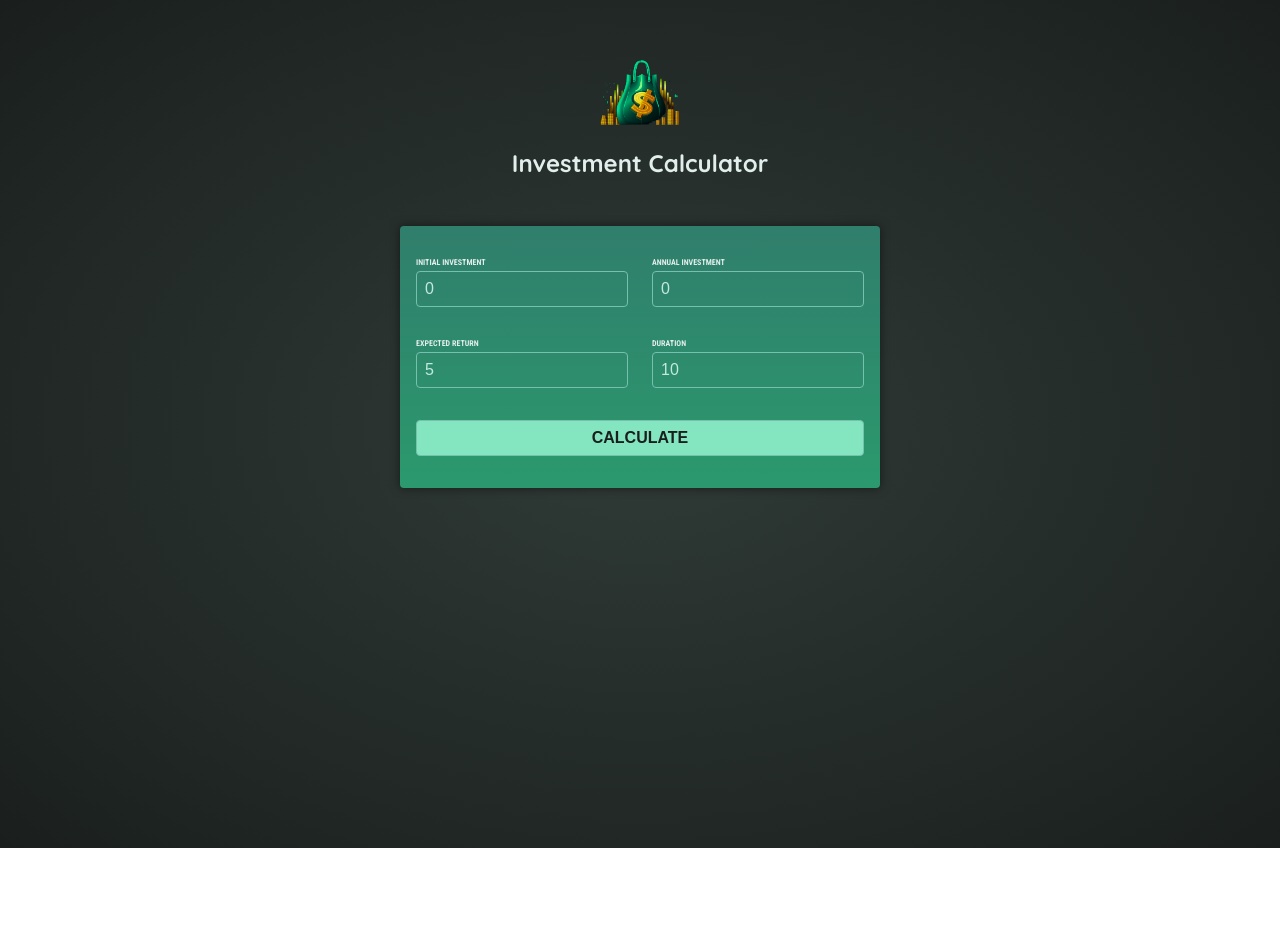
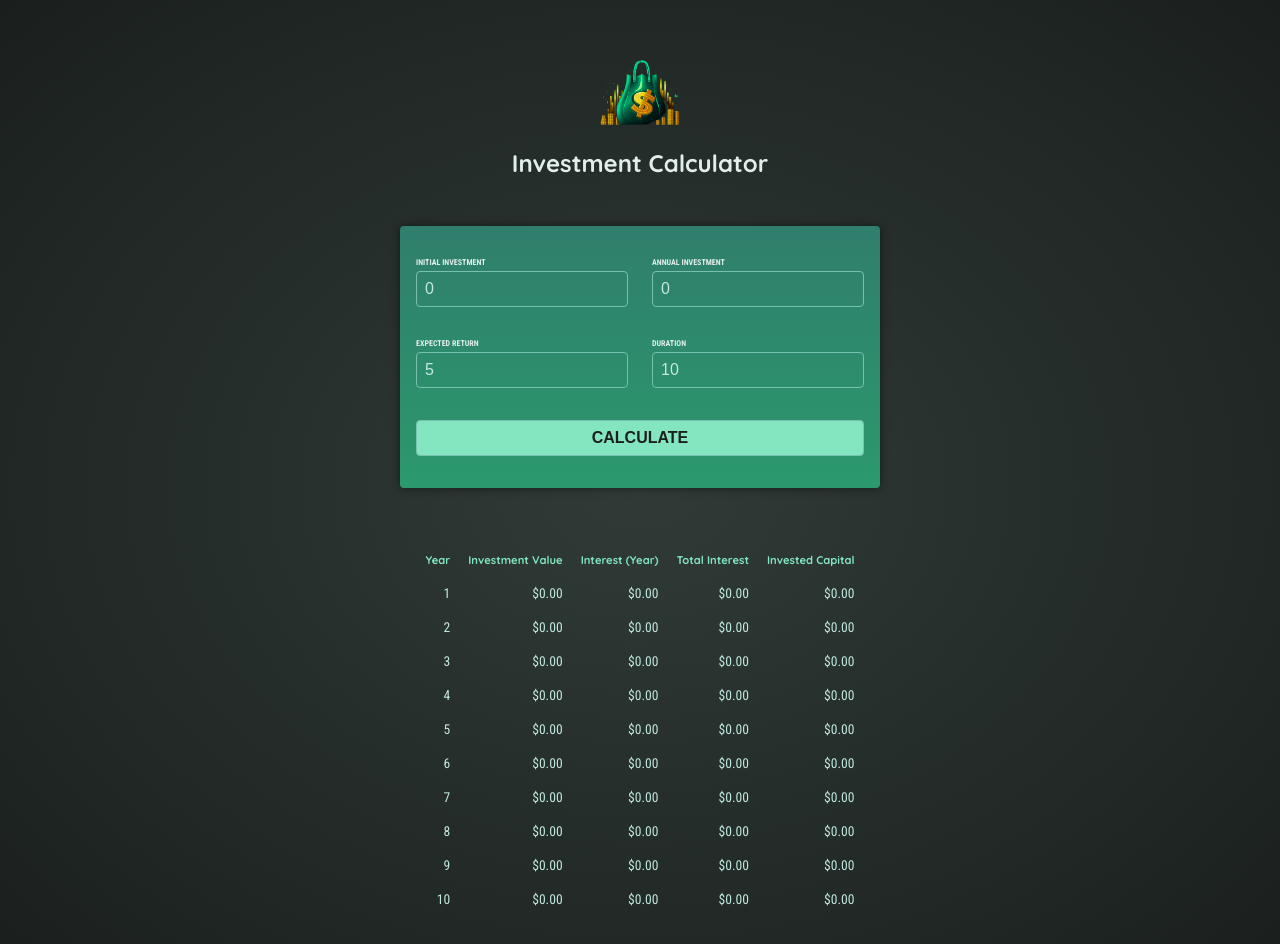
Before and after one commit to NohraJSeif/InvestmentCalculator, an Angular app: page / in a window 1280 px wide. Both pictures are taken after a click on the button "CALCULATE". Shown: the top 944 px of the page. Before the commit the page ends 848 px from the top, so only its background shows below. Built offline with nearby package versions, Linux system fonts and the light colour scheme.

Commit message:
adding investment results in a table

```diff
--- a/src/app/app.component.html
+++ b/src/app/app.component.html
@@ -1,2 +1,3 @@
 <app-header />
 <app-user-input (calculate)="onCalculateInvestmentResults($event)" />
+<app-investment-results [results]="resultsData" />
--- a/src/app/app.component.ts
+++ b/src/app/app.component.ts
@@ -3,14 +3,24 @@ import { Component } from '@angular/core';
 import { HeaderComponent } from './header/header.component';
 import { UserInputComponent } from './user-input/user-input.component';
 import type { InvestmentInput } from './investment-input.module';
+import { InvestmentResultsComponent } from './investment-results/investment-results.component';
 
 @Component({
   selector: 'app-root',
   standalone: true,
   templateUrl: './app.component.html',
-  imports: [HeaderComponent, UserInputComponent],
+  imports: [HeaderComponent, UserInputComponent, InvestmentResultsComponent],
 })
 export class AppComponent {
+  resultsData?: {
+    year: number;
+    interest: number;
+    valueEndOfYear: number;
+    annualInvestment: number;
+    totalInterest: number;
+    totalAmountInvested: number;
+  }[];
+
   onCalculateInvestmentResults(data: InvestmentInput) {
     const { initialInvestment, annualInvestment, expectedReturn, duration } =
       data;
@@ -32,7 +42,7 @@ export class AppComponent {
         totalAmountInvested: initialInvestment + annualInvestment * year,
       });
     }
-    console.log(annualData);
-    return annualData;
+
+    this.resultsData = annualData;
   }
 }
--- a/src/app/investment-results/investment-results.component.html
+++ b/src/app/investment-results/investment-results.component.html
@@ -1,5 +1,6 @@
-<p>Please enter some values to calculate.</p>
-
+<!-- @if (!results) {
+<p class="center">Please enter some values to calculate.</p>
+} @else { -->
 <table>
   <thead>
     <tr>
@@ -10,5 +11,16 @@
       <th>Invested Capital</th>
     </tr>
   </thead>
-  <tbody></tbody>
+  <tbody>
+    @for (result of results; track result.year) {
+    <tr>
+      <td>{{ result.year }}</td>
+      <td>{{ result.valueEndOfYear | currency }}</td>
+      <td>{{ result.interest | currency }}</td>
+      <td>{{ result.totalInterest | currency }}</td>
+      <td>{{ result.totalAmountInvested | currency }}</td>
+    </tr>
+    }
+  </tbody>
 </table>
+<!-- } -->
```
Also changed, not shown: src/app/investment-results/investment-results.component.ts (+18 -4 lines).
